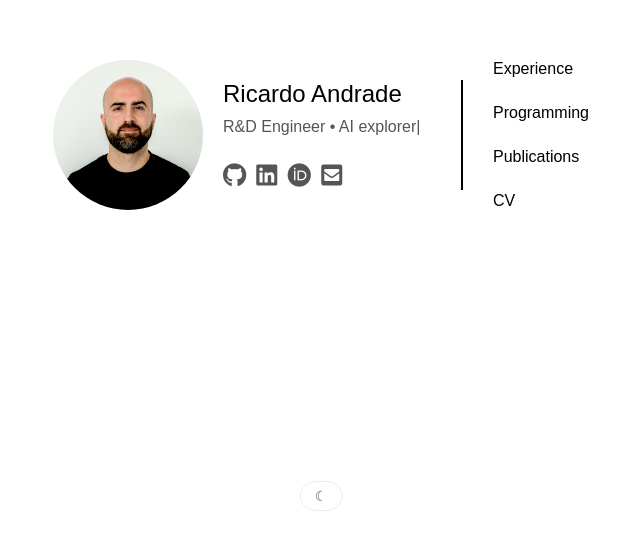
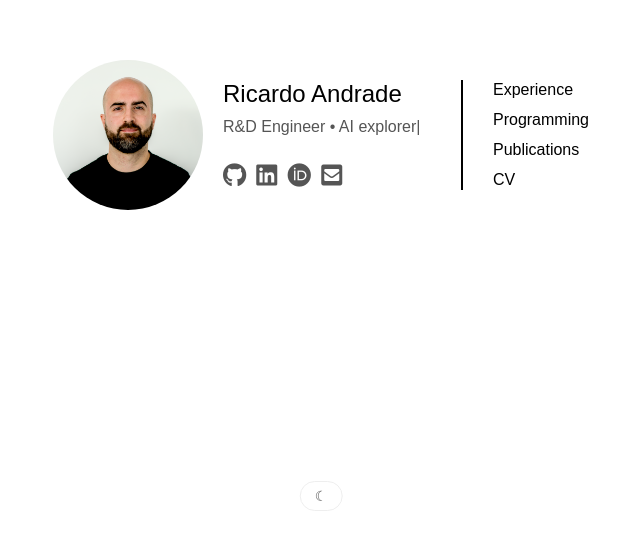
Before and after one commit to itsjrsa/itsjrsa.github.io, a React (Vite) app: page / in a window 1280 px wide. Shown: the part 265-800 px from the top of the page, without its empty margins (319-959 px from the left). Built offline with nearby package versions, Linux system fonts and the light colour scheme.

Commit message:
reduce vertical spacing between nav links

```diff
--- a/src/components/home/NavLinks.module.css
+++ b/src/components/home/NavLinks.module.css
@@ -10,7 +10,7 @@
   cursor: pointer;
   font-size: 16px;
   color: var(--color-text);
-  margin: 13px 0;
+  margin: 6px 0;
   position: relative;
 }
 
```
